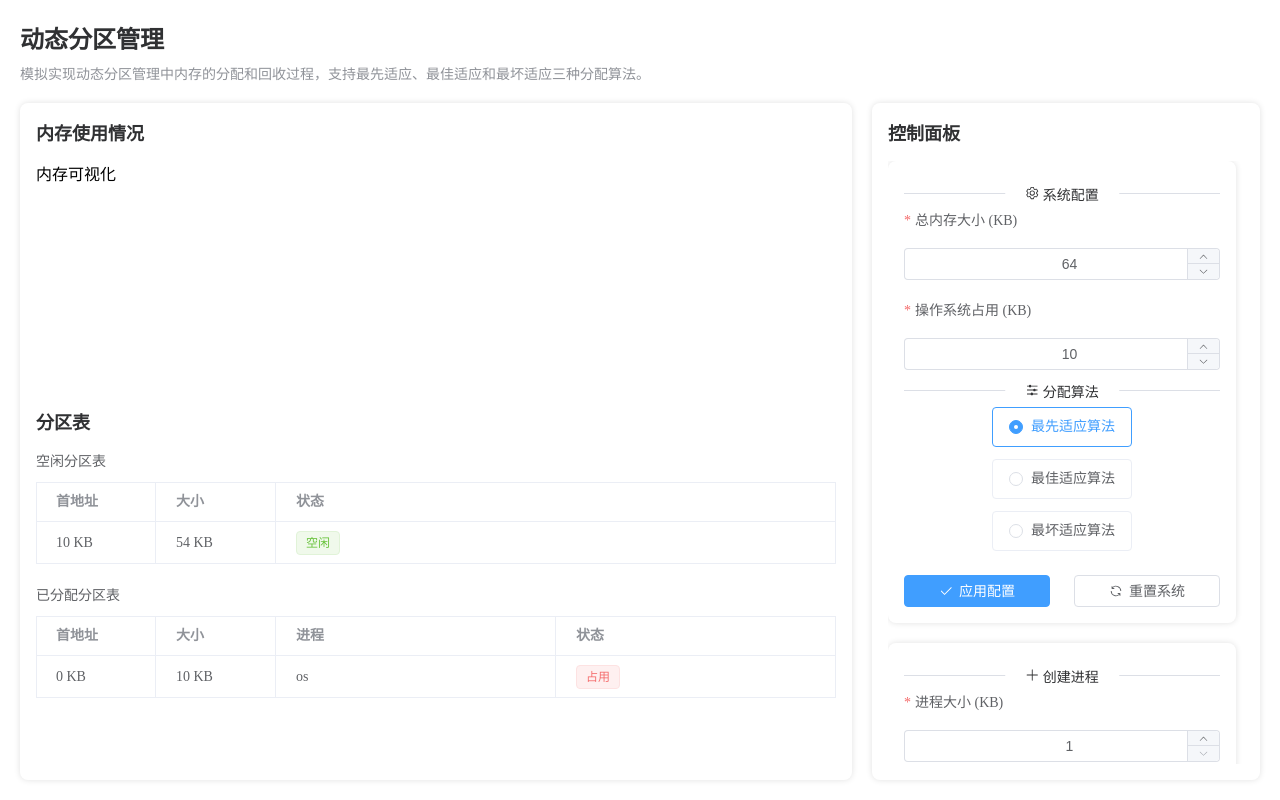
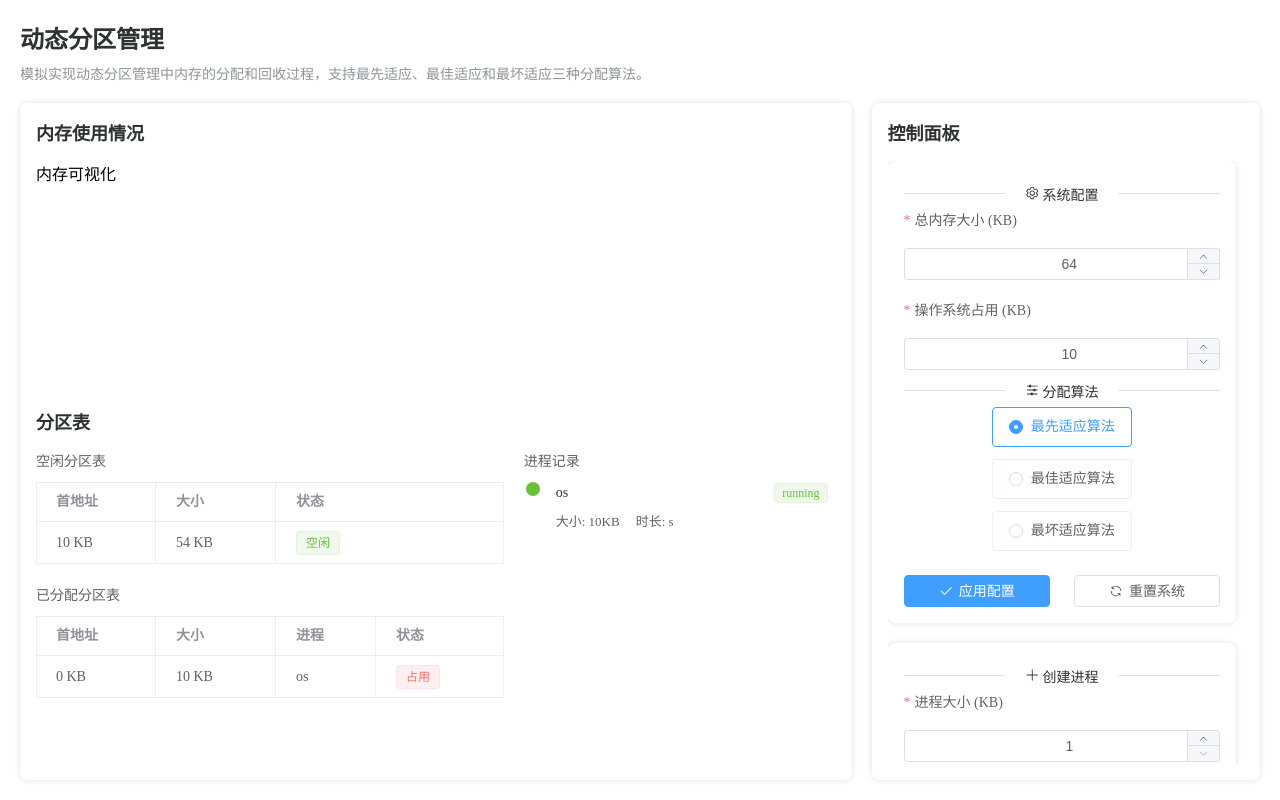
Before and after one commit to Solomon-He/Dynamic-partition-and-paging-memory-management, a Vue app: page /partition in a window 1280 px wide. Built offline with nearby package versions, Linux system fonts and the light colour scheme.

Commit message:
🌈 style: 完善进程日志样式

```diff
--- a/src/views/partition/PartitionView.vue
+++ b/src/views/partition/PartitionView.vue
@@ -85,10 +85,12 @@ import ControlPanel from './components/ControlPanel.vue'
       display: flex;
       flex-direction: column;
       gap: 20px;
+      min-height: 0;
 
       .visualization-container,
       .table-container {
         padding: 16px;
+        overflow: hidden;
       }
 
       .visualization-container {
@@ -97,6 +99,9 @@ import ControlPanel from './components/ControlPanel.vue'
 
       .table-container {
         flex: 3;
+        display: flex;
+        flex-direction: column;
+        min-height: 0;
       }
     }
 
--- a/src/views/partition/components/PartitionTable.vue
+++ b/src/views/partition/components/PartitionTable.vue
@@ -3,11 +3,42 @@ import { usePartitionStore } from '@/stores/partition'
 import { storeToRefs } from 'pinia'
 
 const store = usePartitionStore()
-const { freePartitions, occupiedPartitions } = storeToRefs(store)
+const { freePartitions, occupiedPartitions, processes } = storeToRefs(store)
+
+// 获取进程状态对应的图标类型和颜色
+const getProcessStatusInfo = (status) => {
+  const statusMap = {
+    waiting: {
+      type: 'info',
+      icon: 'Clock',
+      color: '#909399',
+    },
+    running: {
+      type: 'success',
+      icon: 'VideoPlay',
+      color: '#67C23A',
+    },
+    finished: {
+      type: 'warning',
+      icon: 'CircleCheck',
+      color: '#E6A23C',
+    },
+  }
+  return statusMap[status] || statusMap.waiting
+}
+
+// 格式化进程ID显示
+const formatProcessId = (id) => {
+  if (id === 'os') return id
+  return id.slice(0, 2) + id.slice(-4)
+}
 </script>
 
 <template>
   <div class="partition-table">
+    <div class="table-container">
+      <!-- 分区表 -->
+      <div class="partition-info">
         <!-- 空闲分区表 -->
         <div class="table-section">
           <h4>空闲分区表</h4>
@@ -36,7 +67,11 @@ const { freePartitions, occupiedPartitions } = storeToRefs(store)
             <el-table-column prop="size" label="大小" width="120">
               <template #default="{ row }"> {{ row.size }} KB </template>
             </el-table-column>
-        <el-table-column prop="processId" label="进程" />
+            <el-table-column prop="processId" label="进程" width="100">
+              <template #default="{ row }">
+                {{ formatProcessId(row.processId) }}
+              </template>
+            </el-table-column>
             <el-table-column prop="status" label="状态">
               <template #default>
                 <el-tag type="danger">占用</el-tag>
@@ -45,30 +80,145 @@ const { freePartitions, occupiedPartitions } = storeToRefs(store)
           </el-table>
         </div>
       </div>
+
+      <!-- 进程记录日志 -->
+      <div class="process-log">
+        <h4>进程记录</h4>
+        <div class="timeline-wrapper">
+          <el-timeline>
+            <el-timeline-item
+              v-for="process in processes"
+              :key="process.id"
+              :type="getProcessStatusInfo(process.status).type"
+              :color="getProcessStatusInfo(process.status).color"
+              :icon="getProcessStatusInfo(process.status).icon"
+              size="large"
+            >
+              <div class="timeline-content">
+                <div class="process-header">
+                  <span class="process-id">{{ formatProcessId(process.id) }}</span>
+                  <el-tag :type="getProcessStatusInfo(process.status).type" size="small">
+                    {{ process.status }}
+                  </el-tag>
+                </div>
+                <div class="process-info">
+                  <span>大小: {{ process.size }}KB</span>
+                  <span>时长: {{ process.duration }}s</span>
+                </div>
+              </div>
+            </el-timeline-item>
+          </el-timeline>
+        </div>
+      </div>
+    </div>
+  </div>
 </template>
 
 <style lang="scss" scoped>
 .partition-table {
-  display: flex;
-  flex-direction: column;
-  gap: 20px;
-  height: 100%;
+  height: 100%; // 占满父容器高度
+  display: flex; // 启用 flex 布局
+  flex-direction: column; // 纵向排列
+  min-height: 0; // 允许容器在 flex 布局中收缩
+
+  .table-container {
+    display: flex; // 启用 flex 布局
+    gap: 20px; // 子元素间距
+    height: 100%; // 占满父容器高度
+    min-height: 0; // 允许容器在 flex 布局中收缩
+    overflow: hidden; // 防止内容溢出
+
+    .partition-info {
+      flex: 3; // 占据 3/5 的宽度
+      display: flex; // 启用 flex 布局
+      flex-direction: column; // 纵向排列
+      gap: 20px; // 子元素间距
+      min-width: 0; // 允许容器在 flex 布局中收缩
+      overflow: hidden; // 防止内容溢出
 
       .table-section {
-    h4 {
-      margin: 0 0 12px;
-      color: var(--el-text-color-regular);
-      font-size: 14px;
-      font-weight: 500;
+        flex-shrink: 0; // 防止表格被压缩
+      }
     }
 
-    :deep(.el-table) {
-      --el-table-border-color: var(--el-border-color-lighter);
+    .process-log {
+      flex: 2; // 占据 2/5 的宽度
+      min-width: 0; // 允许容器在 flex 布局中收缩
+      display: flex; // 启用 flex 布局
+      flex-direction: column; // 纵向排列
+      overflow: hidden; // 防止内容溢出
 
-      .el-table__cell {
-        padding: 8px;
+      h4 {
+        flex-shrink: 0; // 防止标题被压缩
+      }
+
+      .timeline-wrapper {
+        flex: 1; // 占满剩余空间
+        overflow-y: auto; // 启用垂直滚动
+        min-height: 0; // 允许容器在 flex 布局中收缩
+        padding: 0 8px 0 4px; // 设置内边距，左侧留出更多空间给时间线节点
+
+        // 自定义滚动条样式
+        &::-webkit-scrollbar {
+          width: 6px; // 滚动条宽度
+        }
+
+        &::-webkit-scrollbar-thumb {
+          background-color: var(--el-border-color-lighter); // 滚动条颜色
+          border-radius: 3px; // 滚动条圆角
+        }
+
+        &::-webkit-scrollbar-track {
+          background-color: transparent; // 滚动条轨道透明
+        }
+
+        // 调整时间线组件样式
+        // :deep(.el-timeline) {
+        //   padding-left: 16px; // 左侧留出空间给时间线节点
+        //   padding-bottom: 16px; // 底部留出空间
+        // }
+      }
+
+      .timeline-content {
+        padding: 4px 0; // 内容上下间距
+
+        .process-header {
+          display: flex; // 启用 flex 布局
+          justify-content: space-between; // 两端对齐
+          align-items: center; // 垂直居中
+          margin-bottom: 8px; // 底部间距
+
+          .process-id {
+            font-weight: 500; // 加粗字体
+            color: var(--el-text-color-primary); // 使用主文本颜色
+          }
+        }
+
+        .process-info {
+          display: flex; // 启用 flex 布局
+          gap: 16px; // 子元素间距
+          color: var(--el-text-color-regular); // 使用常规文本颜色
+          font-size: 13px; // 设置字体大小
         }
       }
     }
   }
+
+  // 标题样式
+  h4 {
+    margin: 0 0 12px; // 设置外边距
+    color: var(--el-text-color-regular); // 使用常规文本颜色
+    font-size: 14px; // 设置字体大小
+    font-weight: 500; // 设置字体粗细
+  }
+
+  // 表格全局样式
+  :deep(.el-table) {
+    --el-table-border-color: var(--el-border-color-lighter); // 设置表格边框颜色
+
+    .el-table__cell {
+      padding: 8px; // 设置单元格内边距
+    }
+  }
+}
 </style>
```
Lines whose indentation alone changed are shown as unchanged.
